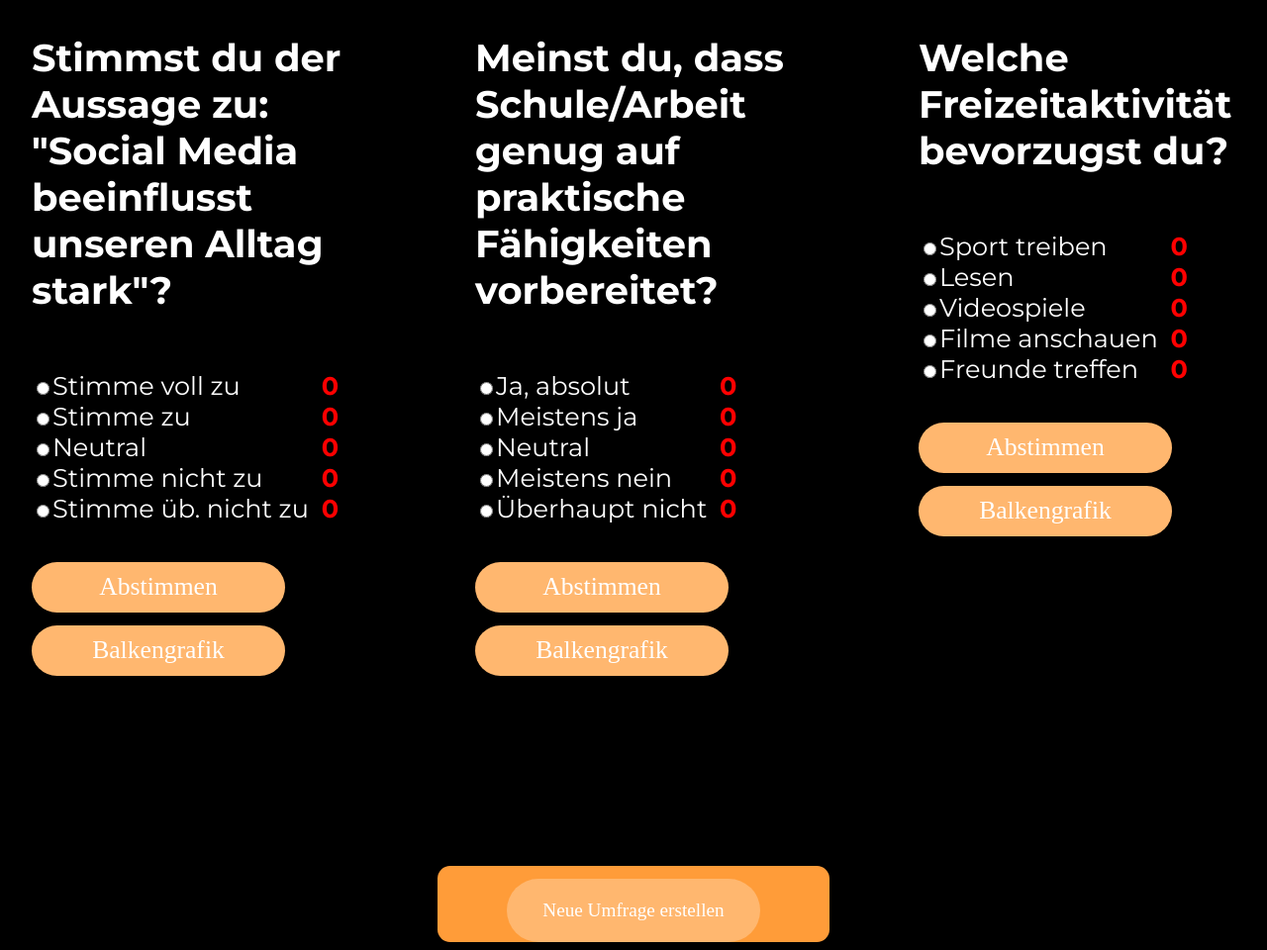
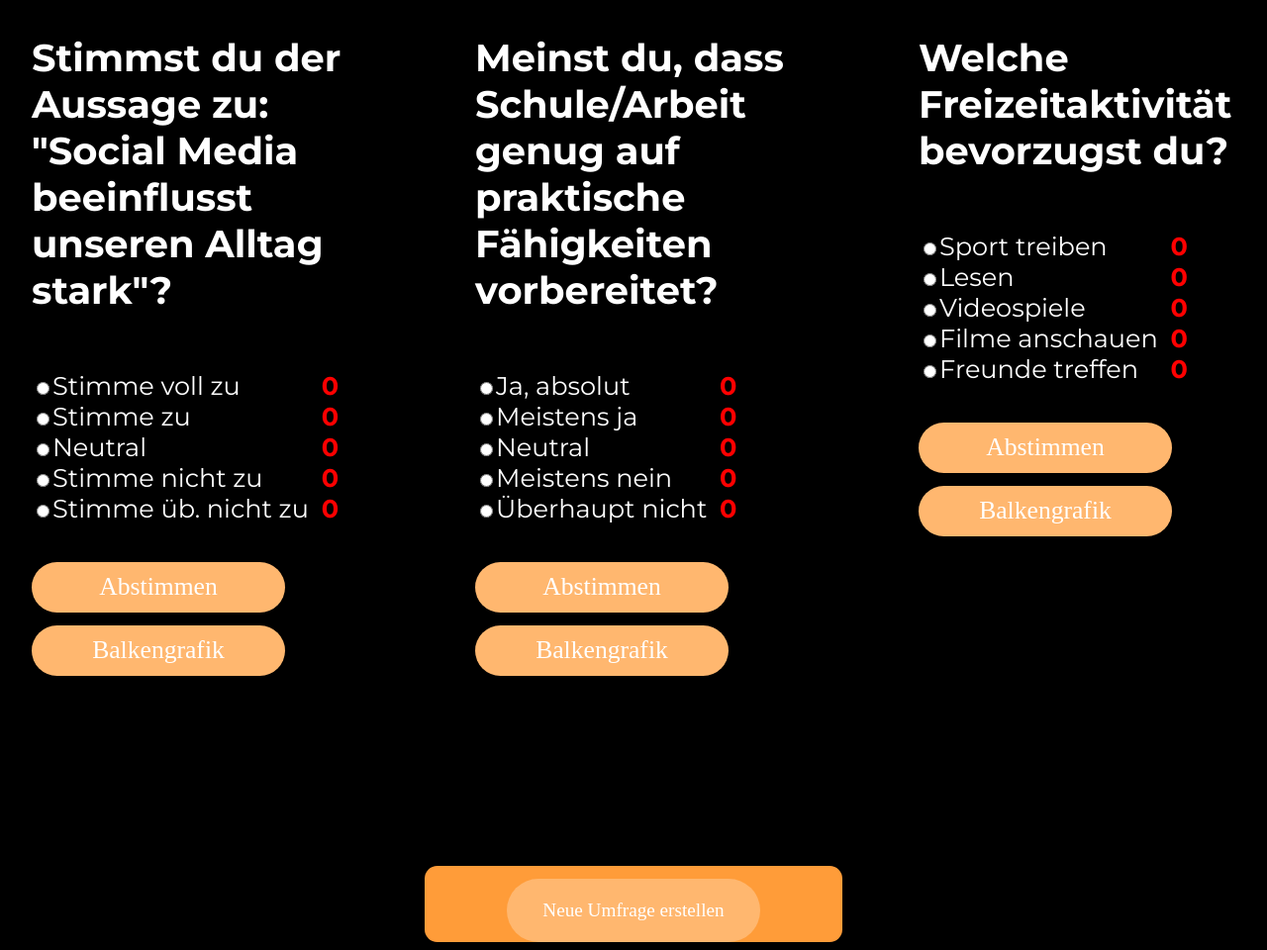
Before and after one commit to veetiesss/team-board, a plain HTML site: page index2.html in a window 1280 px wide. Shown: the part 1535-2495 px from the top of the page at 99% size. Drawn offline with Linux system fonts and the light colour scheme; a web font is replaced by a local one.

Commit message:
Update style.css

```diff
--- a/style.css
+++ b/style.css
@@ -90,6 +90,9 @@ button{
     gap: 10vw;
     font-size: 2vw;
 }
+.createsurveyall{
+    font-family: montserrat
+}
 .results{
     font-size: 2vw;
     padding: 0;
@@ -127,7 +130,7 @@ header{
     display: flex;
     flex-direction: column;
     justify-content: center;
-    width: 31vw;
+    width: 33vw;
     background-color:rgb(255, 156, 57);
     justify-content: center;
     align-items: center;
```
